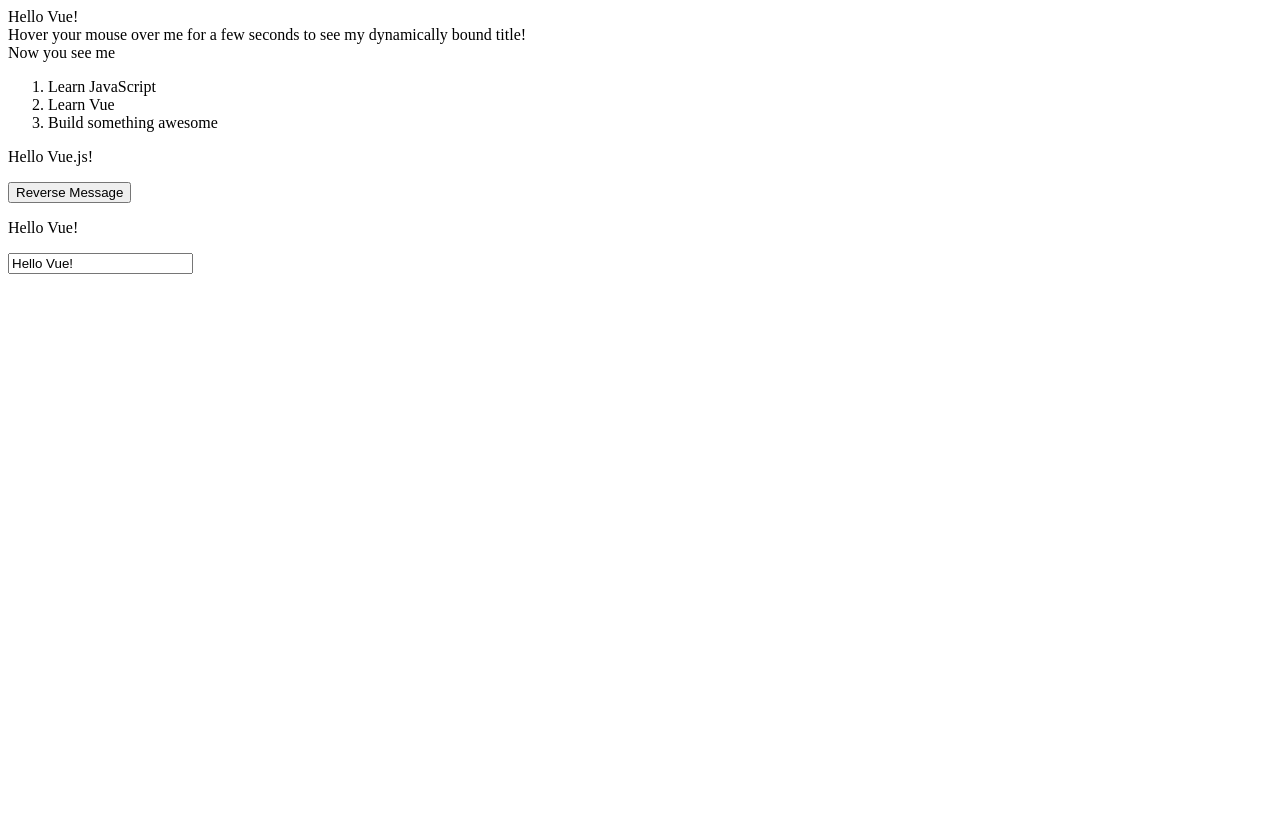
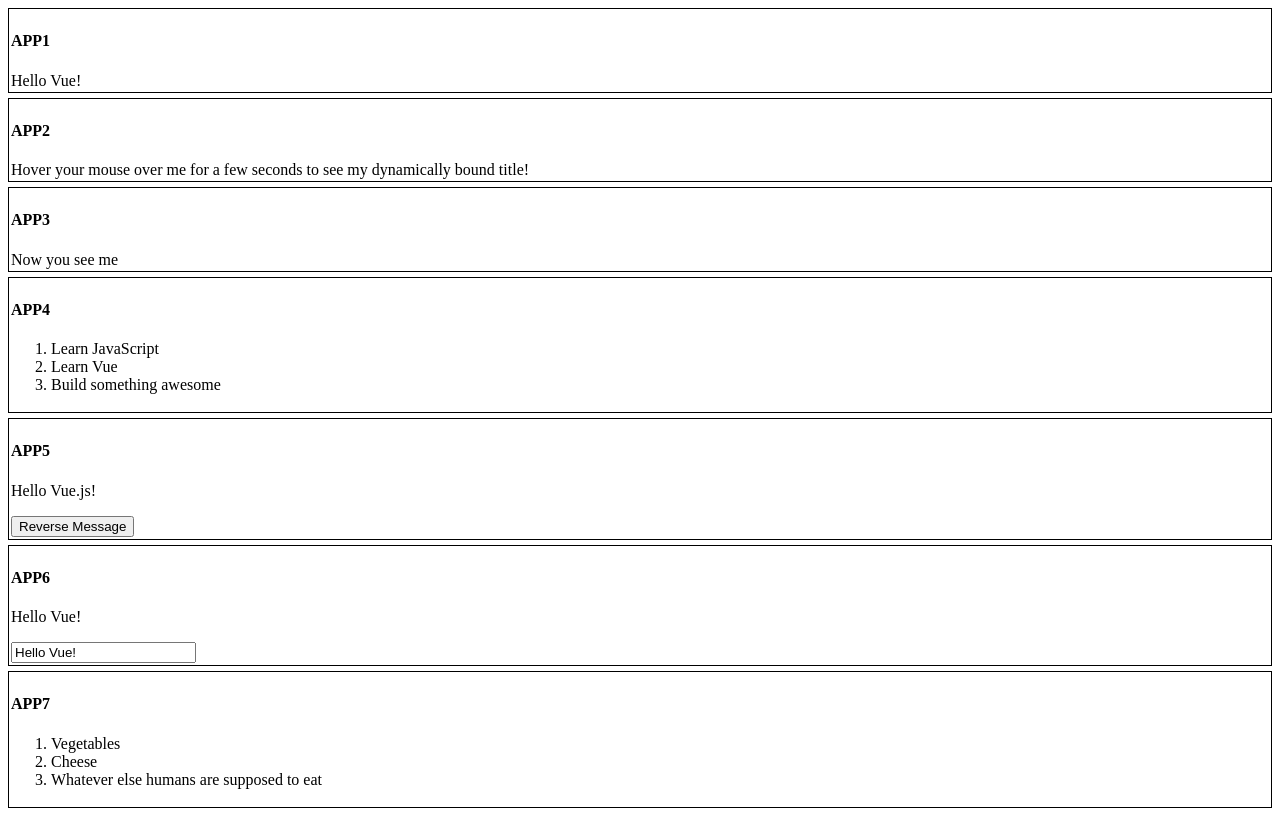
Before and after one commit to csampaio/vue-tutorial, a plain HTML site: page index.html in a window 1280 px wide. Drawn offline with nearby package versions, Linux system fonts and the light colour scheme.

Commit message:
Layout improviments app7: vue.componet

```diff
--- a/index.html
+++ b/index.html
@@ -3,18 +3,29 @@
     <script src="https://cdn.jsdelivr.net/npm/vue/dist/vue.js"></script>
 </head>
 <body>
+    <div style="border: 1px solid black; margin-bottom: 5px; padding: 2px;">
+        <h4>APP1</h4>
         <div id="app">
             {{ message }}
         </div>
+    </div>
+    <div style="border: 1px solid black; margin-bottom: 5px; padding: 2px;">
+        <h4>APP2</h4>
         <div id="app-2">
             <span v-bind:title="message">
               Hover your mouse over me for a few seconds
               to see my dynamically bound title!
             </span>
         </div>
+    </div>
+    <div style="border: 1px solid black; margin-bottom: 5px; padding: 2px;">
+        <h4>APP3</h4>
         <div id="app-3">
             <span v-if="seen">Now you see me</span>
         </div>
+    </div>
+    <div style="border: 1px solid black; margin-bottom: 5px; padding: 2px;">
+        <h4>APP4</h4>
         <div id="app-4">
             <ol>
                 <li v-for="todo in todos">
@@ -22,14 +33,39 @@
                 </li>
             </ol>
         </div>
+    </div>
+    <div style="border: 1px solid black; margin-bottom: 5px; padding: 2px;">
+        <h4>APP5</h4>
         <div id="app-5">
             <p>{{ message }}</p>
             <button v-on:click="reverseMessage">Reverse Message</button>
         </div>
+    </div>
+    <div style="border: 1px solid black; margin-bottom: 5px; padding: 2px;">
+        <h4>APP6</h4>
         <div id="app-6">
             <p>{{ message }}</p>
             <input v-model="message">
         </div>
+    </div>
+    <div style="border: 1px solid black; margin-bottom: 5px; padding: 2px;">
+        <h4>APP7</h4>
+        <div id="app-7">
+            <ol>
+              <!--
+                Now we provide each todo-item with the todo object
+                it's representing, so that its content can be dynamic.
+                We also need to provide each component with a "key",
+                which will be explained later.
+              -->
+              <todo-item
+                v-for="item in groceryList"
+                v-bind:todo="item"
+                v-bind:key="item.id"
+              ></todo-item>
+            </ol>
+        </div>
+    </div>
 </body>
 <script src="main.js"></script>
 </html>
--- a/main.js
+++ b/main.js
@@ -48,3 +48,19 @@ var app4 = new Vue({
       message: 'Hello Vue!'
     }
   })
+
+  Vue.component('todo-item', {
+    props: ['todo'],
+    template: '<li>{{ todo.text }}</li>'
+  })
+
+  var app7 = new Vue({
+    el: '#app-7',
+    data: {
+      groceryList: [
+        { id: 0, text: 'Vegetables' },
+        { id: 1, text: 'Cheese' },
+        { id: 2, text: 'Whatever else humans are supposed to eat' }
+      ]
+    }
+  })
```
Lines whose indentation alone changed are shown as unchanged.
